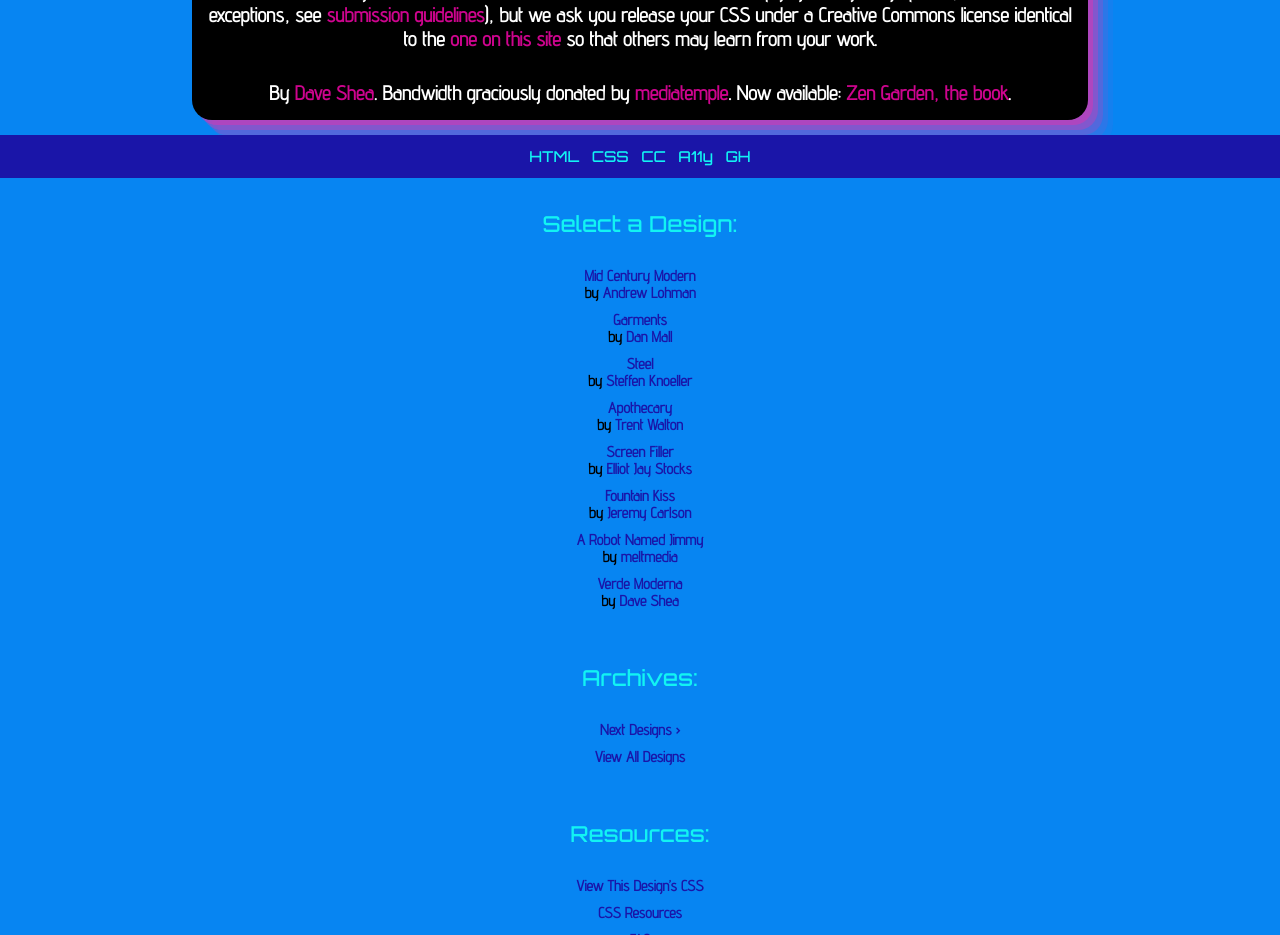
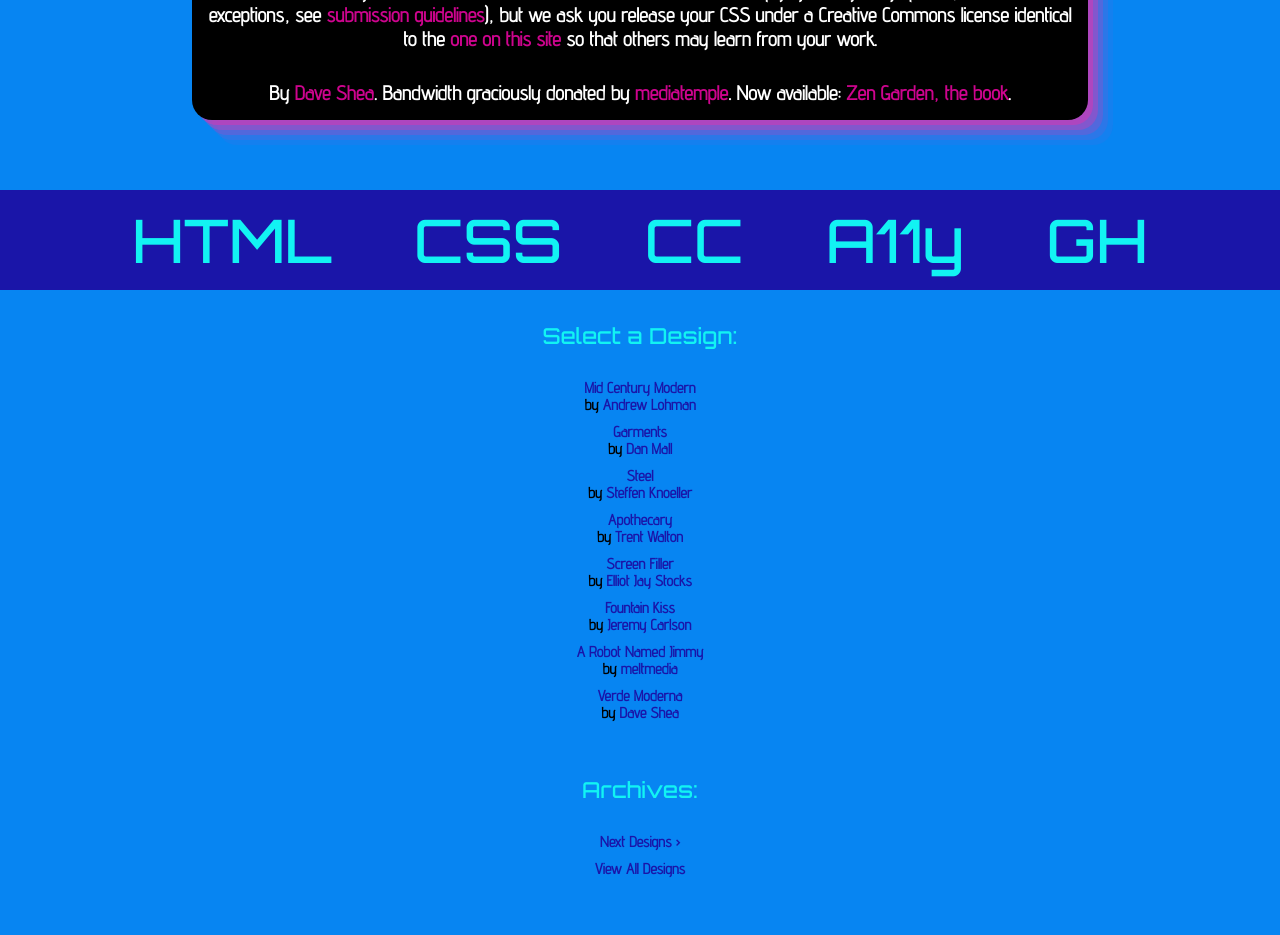
Before and after one commit to alissoninacio1/zen-garden-project, a plain HTML site: page index.html in a window 1280 px wide. Shown: the part 2106-3041 px from the top of the page. Drawn offline with Linux system fonts and the light colour scheme.

Commit message:
last section, aside need to be finished

```diff
--- a/style.scss
+++ b/style.scss
@@ -142,16 +142,19 @@ html {
 
 
     .main footer {
-      background-color: hsl(242deg, 78%, 37%);
-      margin-block: 1.2rem;
-      padding: 1.2rem;
+     margin-top: 7rem;
+
+     a {
+      font-size: 6rem;
+      margin-inline: 4rem;
+     }
+
+
     }
-    .main footer a {
-      margin: 0.5rem;
-      font-size: 1.5rem;
-      font-family: "Orbitron", sans-serif;
-      color: hsl(180deg, 90%, 51%);
-    }
+
+
+    //working in aside.sidebar class to finish desktop style
+
     .sidebar h3.select {
       text-align: center;
       overflow: hidden;
```
Also changed, not shown: style.css, 1 other file.
